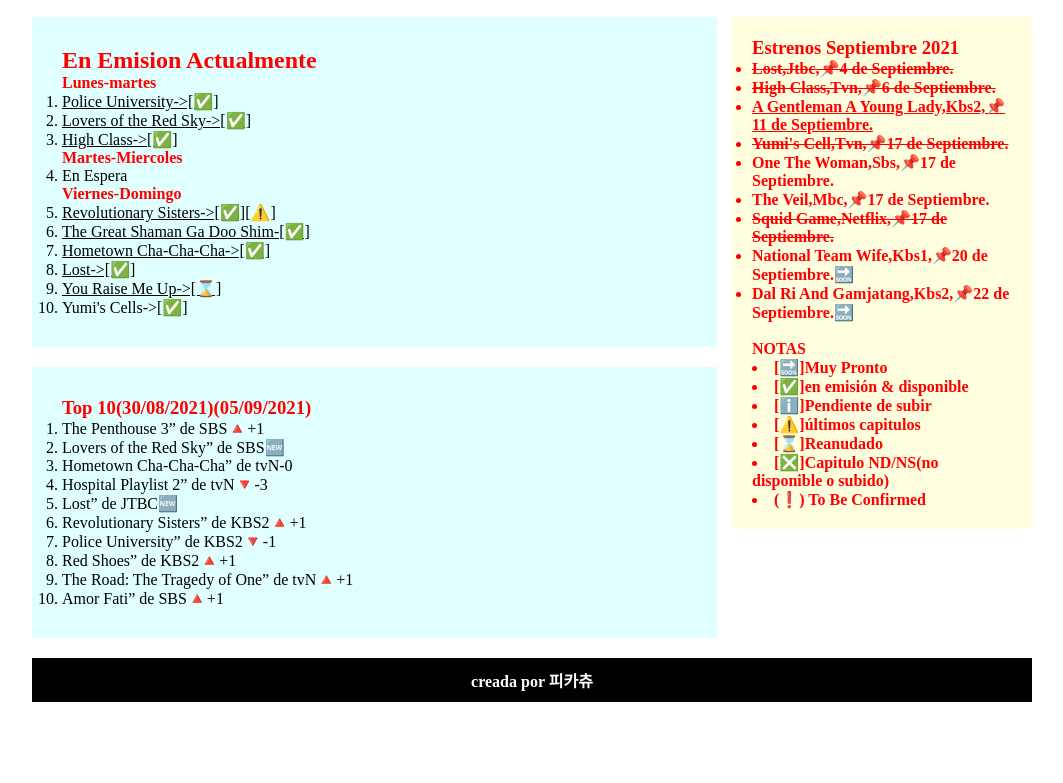
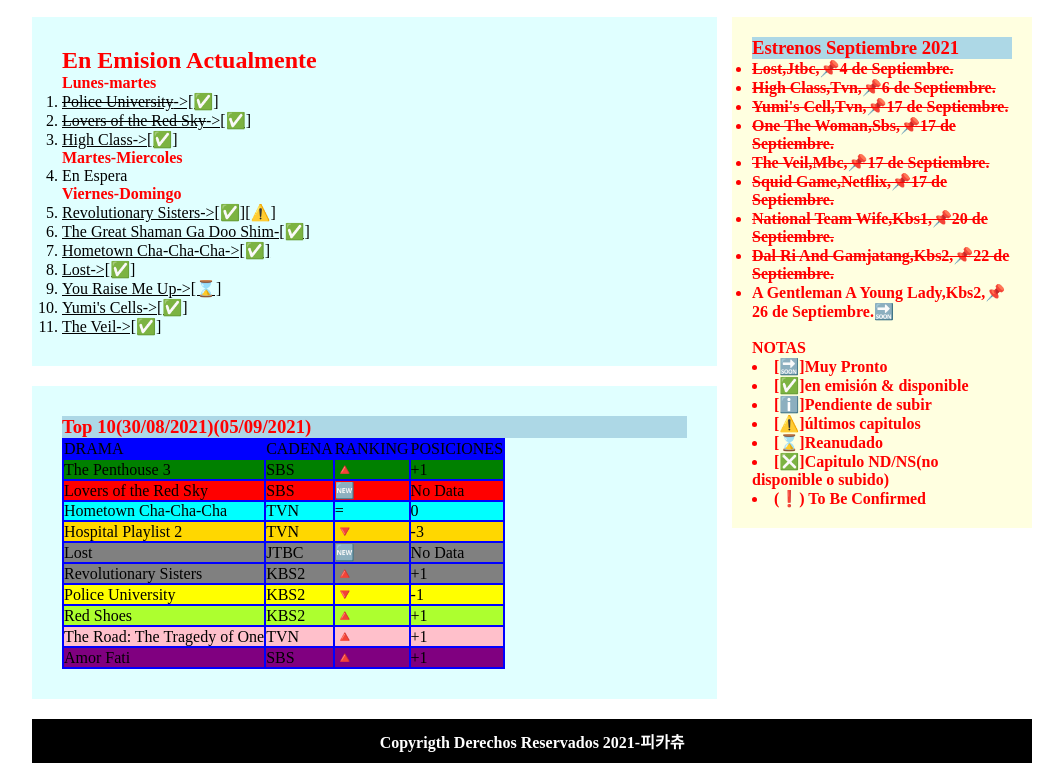
Before and after one commit to dev44x/dev44x.github.io, a plain HTML site: page index.html in a window 1280 px wide. Shown: the part 198-981 px from the top of the page, without its empty margins (108-1171 px from the left). Before the commit the page ends 920 px from the top, so only its background shows below. Drawn offline with Linux system fonts and the light colour scheme.

Commit message:
se edito el index

```diff
--- a/css/estilos.css
+++ b/css/estilos.css
@@ -9,12 +9,12 @@
 }
 
 h2 {
-	background: #lightcyan;
+	background:lightcyan;
 	color: red;
 }
 
 h3 {
-    background: #lightblue;
+    background:lightblue;
     color: red;
 }
 
--- a/index.html
+++ b/index.html
@@ -13,14 +13,10 @@
 		</div>
 		<nav>
 			<ul>
-                <li><a href="#">Inicio</a></li>
-                <li><a href="#">Dramas</a></li>
-                <li><a href="#">Horarios</a></li>
-                <li><a href="#">Proximamente</a></li>
-                <li><a href="#">Proximamente</a></li>
-                <li><a href="#">Proximamente</a></li>
-                <li><a href="#">Proximamente</a></li>
-                <li><a href="#">Sitio En Construccion.....</a></li>
+				<li><a href="index.html">Inicio</a></li>
+				<li><a href="#">Acerca De Mi</a></li>
+				<li><a href="Top 200.html">Ranking General</a></li>
+
 			</ul>
 		</nav>
 	</header>
@@ -32,8 +28,8 @@
 				<strong>Lunes-martes</strong>
 
 				<ol>
-                    <li><a href="https://dramaday.net/police-university/">Police University->[✅]<br></li>
-                    <li><a href="https://dramaday.net/lovers-of-the-red-sky/">Lovers of the Red Sky->[✅]</a><br></li>
+					<li><a href="https://dramaday.net/police-university/"><del>Police University</del>->[✅]<br></li>
+					<li><a href="https://dramaday.net/lovers-of-the-red-sky/"><del>Lovers of the Red Sky</del>->[✅]</a><br></li>
 					<li><a href="https://dramaday.net/high-class/">High Class->[✅]</a><br></li>
 					<strong>Martes-Miercoles</strong>
 					<li>En Espera</li>
@@ -43,30 +39,87 @@
 					<li><a href="https://dramaday.net/hometown-cha-cha-cha/">Hometown Cha-Cha-Cha->[✅]</a><br></li>
 					<li><a href="https://dramaday.net/lost/">Lost->[✅]</a></aside></li>
 					<li><a href="https://dramaday.net/you-raise-me-up/">You Raise Me Up->[⌛️]</a></li>
-                    <li>Yumi's Cells->[✅]</li>
+					<li><a href="https://dramaday.net/yumis-cells/">Yumi's Cells->[✅]</a></li>
+                    <li><a href="https://dramaday.net/the-veil">The Veil->[✅]</a></li>
 
 
 
 				</ol>
-
 
 			</article>
 			<article>
 				<h3>Top 10(30/08/2021)(05/09/2021)</h3>
 
 				<div>
-                    <ol>
-                        <li>The Penthouse 3” de SBS🔺+1</li>
-                        <li>Lovers of the Red Sky” de SBS🆕</li>
-                        <li>Hometown Cha-Cha-Cha” de tvN-0</li>
-                        <li>Hospital Playlist 2” de tvN🔻-3</li>
-                        <li>Lost” de JTBC🆕</li>
-                        <li>Revolutionary Sisters” de KBS2🔺+1</li>
-                        <li>Police University” de KBS2🔻-1</li>
-                        <li>Red Shoes” de KBS2🔺+1</li>
-                        <li>The Road: The Tragedy of One” de tvN🔺+1</li>
-                        <li>Amor Fati” de SBS🔺+1</li>
-                    </ol>
+					<table bgcolor="blue">
+						<tr>
+							<td>DRAMA</td>
+							<td>CADENA</td>
+							<td>RANKING</td>
+							<td>POSICIONES</td>
+						</tr>
+						<tr>
+							<td bgcolor="green">The Penthouse 3</td>
+							<td bgcolor="green">SBS</td>
+							<td bgcolor="green">🔺</td>
+							<td bgcolor="green">+1</td>
+						</tr>
+						<tr>
+							<td bgcolor="red">Lovers of the Red Sky</td>
+							<td bgcolor="red">SBS</td>
+							<td bgcolor="red">🆕</td>
+							<td bgcolor="red">No Data</td>
+
+						</tr>
+						<tr>
+							<td bgcolor="aqua">Hometown Cha-Cha-Cha</td>
+							<td bgcolor="aqua">TVN</td>
+							<td bgcolor="aqua">=</td>
+							<td bgcolor="aqua">0</td>
+						</tr>
+						<tr>
+							<td bgcolor="gold">Hospital Playlist 2</td>
+							<td bgcolor="gold">TVN</td>
+							<td bgcolor="gold">🔻</td>
+							<td bgcolor="gold">-3</td>
+						</tr>
+						<tr>
+							<td bgcolor="gray">Lost</td>
+							<td bgcolor="gray">JTBC</td>
+							<td bgcolor="gray">🆕</td>
+							<td bgcolor="gray">No Data</td>
+						</tr>
+						<tr>
+							<td bgcolor="gray">Revolutionary Sisters</td>
+							<td bgcolor="gray">KBS2</td>
+							<td bgcolor="gray">🔺</td>
+							<td bgcolor="gray">+1</td>
+						</tr>
+						<tr>
+							<td bgcolor="yellow">Police University</td>
+							<td bgcolor="yellow">KBS2</td>
+							<td bgcolor="yellow">🔻</td>
+							<td bgcolor="yellow">-1</td>
+						</tr>
+						<tr>
+							<td bgcolor="greenyellow">Red Shoes</td>
+							<td bgcolor="greenyellow">KBS2</td>
+							<td bgcolor="greenyellow">🔺</td>
+							<td bgcolor="greenyellow">+1</td>
+						</tr>
+						<tr>
+							<td bgcolor="pink">The Road: The Tragedy of One</td>
+							<td bgcolor="pink">TVN</td>
+							<td bgcolor="pink">🔺</td>
+							<td bgcolor="pink">+1</td>
+						</tr>
+						<tr>
+							<td bgcolor="purple">Amor Fati</td>
+							<td bgcolor="purple">SBS</td>
+							<td bgcolor="purple">🔺</td>
+							<td bgcolor="purple">+1</td>
+						</tr>
+					</table>
 				</div>
 
 			</article>
@@ -77,13 +130,14 @@
 <ul>
 	<li><del>Lost,Jtbc,📌4 de Septiembre.</del></li>
 	<li><del>High Class,Tvn,📌6 de Septiembre.</del></li>
-    <li><ins>A Gentleman A Young Lady,Kbs2,📌11 de Septiembre.</ins></li>
 	<li><del>Yumi's Cell,Tvn,📌17 de Septiembre.</del></del></li>
-    <li>One The Woman,Sbs,📌17 de Septiembre.</li>
-    <li>The Veil,Mbc,📌17 de Septiembre.</li>
+	<li><del>One The Woman,Sbs,📌17 de Septiembre.</del></li>
+	<li><del>The Veil,Mbc,📌17 de Septiembre.</del></li>
 	<li><del>Squid Game,Netflix,📌17 de Septiembre.</del></li>
-    <li>National Team Wife,Kbs1,📌20 de Septiembre.🔜</li>
-    <li>Dal Ri And Gamjatang,Kbs2,📌22 de Septiembre.🔜</li>
+	<li><del>National Team Wife,Kbs1,📌20 de Septiembre.</del></li>
+	<li><del>Dal Ri And Gamjatang,Kbs2,📌22 de Septiembre.</del></li>
+	<li>A Gentleman A Young Lady,Kbs2,📌26 de Septiembre.🔜</li>
+
 </ul><br>
 <strong class="note">NOTAS</strong>
 <li>[🔜]Muy Pronto</li>
@@ -95,7 +149,7 @@
 <li>(❗️) To Be Confirmed</li>
 	</section>
 	<footer>
-        <p>creada por 피카츄</p>
+		<p>Copyrigth Derechos Reservados 2021-피카츄</p>
 	</footer>
 </body>
 </html>
```
Lines whose indentation alone changed are shown as unchanged.
